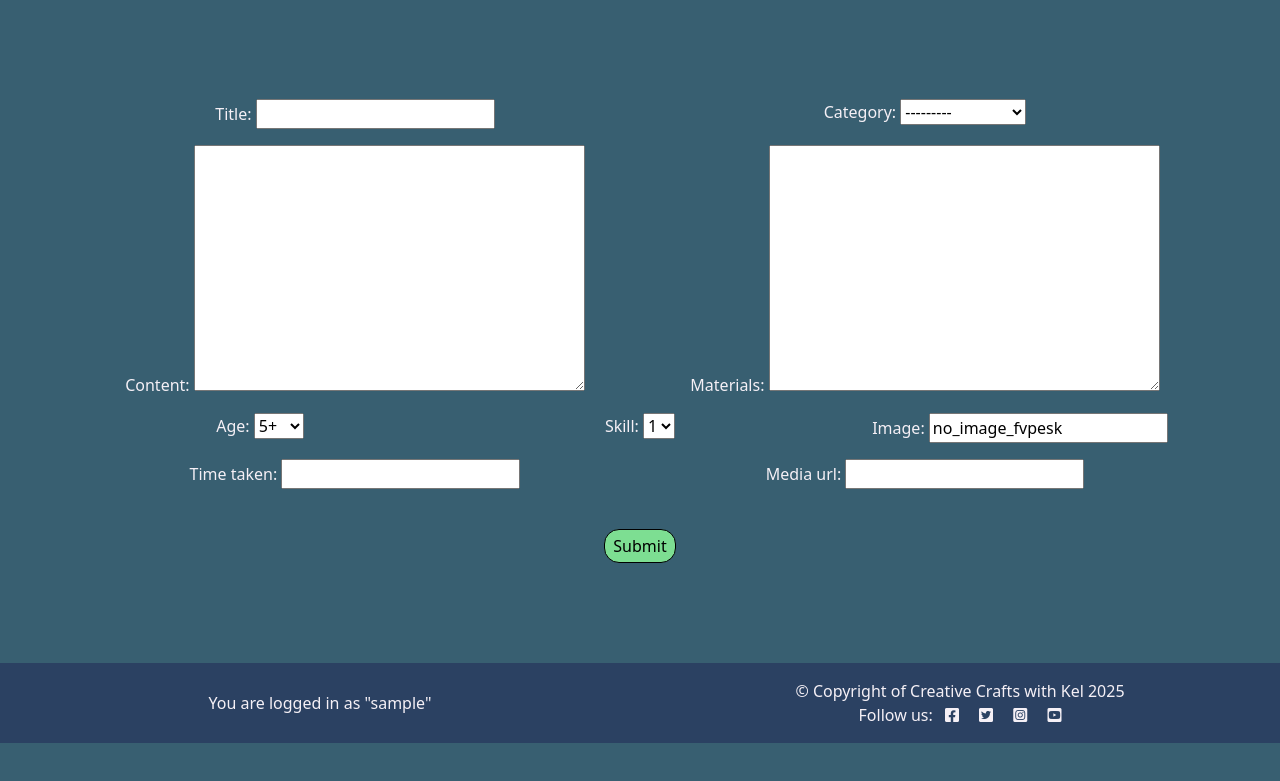
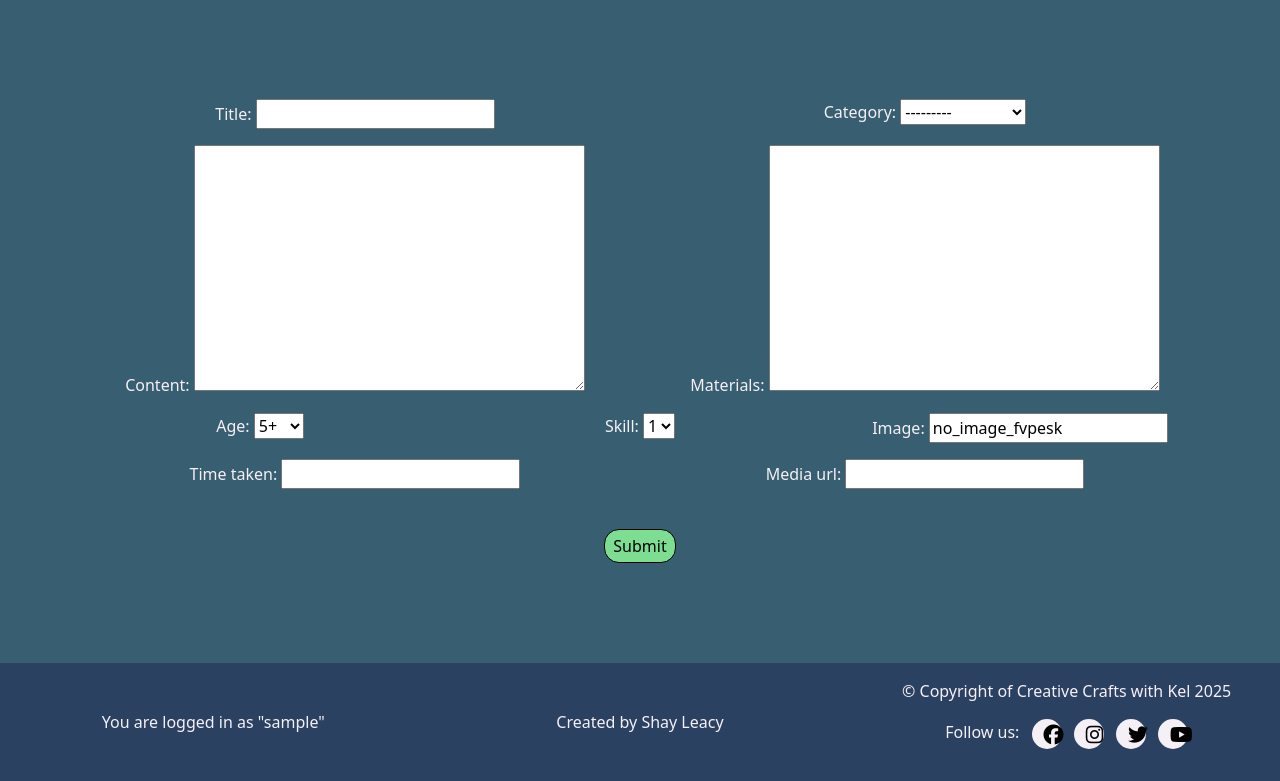
Before and after one commit to HobbesUnleashed/chat-crafts, a Django app: page /create-post/ in a window 1280 px wide. Shown: the part 81-862 px from the top of the page. Before the commit the page ends 824 px from the top, so only its background shows below. Run offline with Django 4.2, Linux system fonts and the light colour scheme; the visitor is signed in with stand-in values (Sample User, id 1); data comes from the database, SQL or seed files in the repository; some libraries are stand-ins or nearby versions; some web fonts are replaced.

Commit message:
fix footer on post_details.html

```diff
--- a/chat/models.py
+++ b/chat/models.py
@@ -55,6 +55,9 @@ class Post(models.Model):
     author = models.ForeignKey(
         User, on_delete=models.CASCADE, related_name="craft_posts"
     )
+    blurb = models.CharField(
+        max_length=80, unique=False, default="A piece of crafting excellence"
+    )
 
     class Meta:
         ordering = ["-created_on"]
--- a/chat/templates/chat/postlist.html
+++ b/chat/templates/chat/postlist.html
@@ -26,7 +26,7 @@
 
 <div class="container">
     <div class="row standard">
-        <h2>Posts in {{ category.title }}</h2>
+        <h2>Posts in {{ category }}</h2>
         {% for post in posts %}
         <div class="col-12 col-md-4 d-flex justify-content-center mt-3">
             <div class="card tiles" style="width: 100%;">
@@ -42,7 +42,7 @@
                         </a>
                         <hr>
                         <a href="{% url 'post_detail' post.id %}">
-                            <p class="card-text h6 tile_desc">{{ post.content | safe }}</p>
+                            <p class="card-text h6 tile_desc">{{ post.blurb | safe }}</p>
                         </a>
                     </div>
                 </div>
--- a/static/css/styles.css
+++ b/static/css/styles.css
@@ -226,3 +256,49 @@ label[for="id_body"] {
 .modal-body, .modal-title {
     color: black;
 }
+
+/* Social links */
+.social-links li a i {
+    width: 30px;
+    height: 30px;
+    padding: 12px;
+    border-radius: 50%;
+    font-size: 20px;
+    line-height: 7px;
+    text-align: center;
+    vertical-align: middle;
+    color: black;
+    background: #f5f0f6;
+    transition: all 0.35s ease-in-out;
+    -moz-transition: all 0.35s ease-in-out;
+    -webkit-transition: all 0.35s ease-in-out;
+    -o-transition: all 0.35s ease-in-out;
+}
+
+.social-links .youtube a i:hover {
+    background-color: #FF0000;
+    color: rgba(0,0,0,.75);
+}
+
+.social-links .facebook a i:hover {
+    background-color: #0865FF;
+    color: rgba(0,0,0,.75);
+}
+
+.social-links .instagram a i:hover {
+    background-image: linear-gradient(45deg, #FCA008, #FA315E, #F21DC7);
+    color: rgba(0,0,0,.75);
+}
+
+.social-links .twitter a i:hover {
+    background-color: #1DA1F2;
+    color: rgba(0,0,0,.75);
+}
+
+.image-container {
+    height: 34vh;
+}
+
+.img-fluid {
+    height: 25vh;
+}
--- a/templates/base.html
+++ b/templates/base.html
@@ -5,6 +5,9 @@
 <head>
     <meta charset="UTF-8">
     <meta name="viewport" content="width=device-width, initial-scale=1.0">
+
+    <!-- Font awesome -->
+    <script src="https://kit.fontawesome.com/449a7ae180.js" crossorigin="anonymous"></script>
 
     <!-- Google Fonts CSS -->
     <link rel="preconnect" href="https://fonts.gstatic.com">
@@ -72,7 +75,6 @@
                 <!-- Right Block Content -->
 
                 {% block create %}
-
                 {% endblock create %}
 
             </div>
@@ -82,30 +84,56 @@
     {% block content %}
     {% endblock content %}
 
-    <footer class="footer mt-auto py-3 banners">
+    <footer class="footer mt-auto py-3 banners col-xs-12">
         <div class="container-fluid">
             <div class="row">
-                <div class="col-6 d-flex justify-content-center flex-column align-items-center">
+                <div class="col-4 d-flex justify-content-center flex-column align-items-center">
                     {% if user.is_authenticated %}
                     <p class="m-0">You are logged in as "{{ user }}"</p>
                     {% else %}
                     <p class="m-0">You are not logged in</p>
                     {% endif %}
                 </div>
-                <div class="col-6 d-flex justify-content-center flex-column align-items-center">
+                <div class="col-4 d-flex justify-content-center flex-column align-items-center">
+                    <p class="m-0">Created by Shay Leacy</p>
+                </div>
+                <div class="col-4 d-flex justify-content-center flex-column align-items-center">
                     <p class="m-0 text-center">&#169; Copyright of Creative Crafts with Kel 2025</p>
-                    <p class="m-0 text-center">Follow us:
-                        <i class="fab fa-facebook-square ms-2"></i>
-                        <i class="fab fa-twitter-square ms-3"></i>
-                        <i class="fab fa-instagram-square ms-3"></i>
-                        <i class="fab fa-youtube-square ms-3"></i>
-                    </p>
+                    <ul class="list-inline social-links">
+
+                        <li class="list-inline-item">Follow us:</li>
+                        <li class="list-inline-item facebook mt-3">
+                            <a href="https://www.facebook.com" target="_blank">
+                                <i class="fa fa-facebook" aria-hidden="true"></i>
+                                <span class="sr-only">Facebook</span>
+                            </a>
+                        </li>
+
+                        <li class="list-inline-item instagram mr-4">
+                            <a href="https://www.instagram.com" target="_blank">
+                                <i class="fa fa-instagram" aria-hidden="true"></i>
+                                <span class="sr-only">Instagram</span>
+                            </a>
+                        </li>
+
+                        <li class="list-inline-item twitter mr-4">
+                            <a href="https://www.twitter.com" target="_blank">
+                                <i class="fa fa-twitter" aria-hidden="true"></i>
+                                <span class="sr-only">Twitter</span>
+                            </a>
+                        </li>
+
+                        <li class="list-inline-item youtube mr-4">
+                            <a href="https://www.youtube.com" target="_blank">
+                                <i class="fa fa-youtube" aria-hidden="true"></i>
+                                <span class="sr-only">Youtube</span>
+                            </a>
+                        </li>
+
+                    </ul>
                 </div>
             </div>
         </div>
-    </footer>
-    </div>
-
     </footer>
 
     <!-- Bootstrap JS -->
```
Also changed, not shown: other parts of static/css/styles.css (+30 -0 lines), chat/templates/chat/post_detail.html (+7 -3 lines), chat/migrations/0002_post_blurb.py (added), chat/migrations/0003_alter_post_blurb.py (added).
